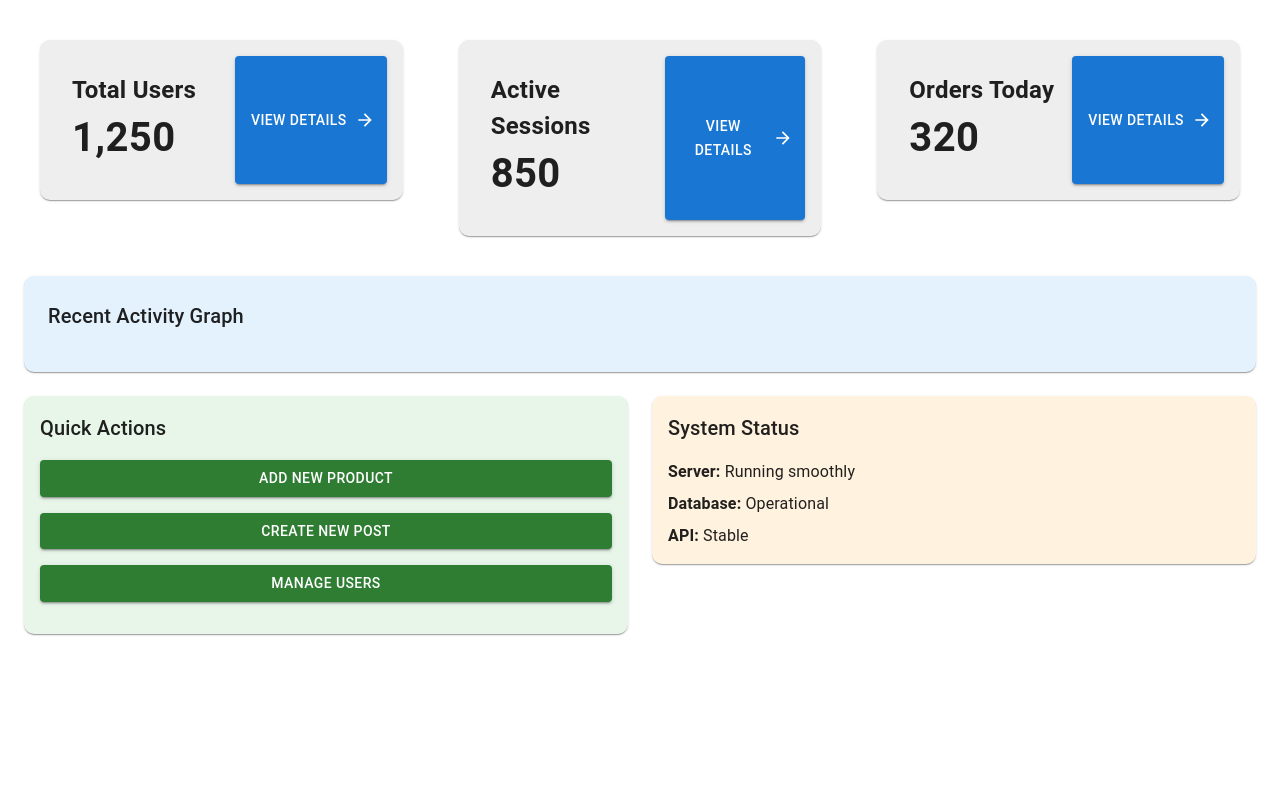
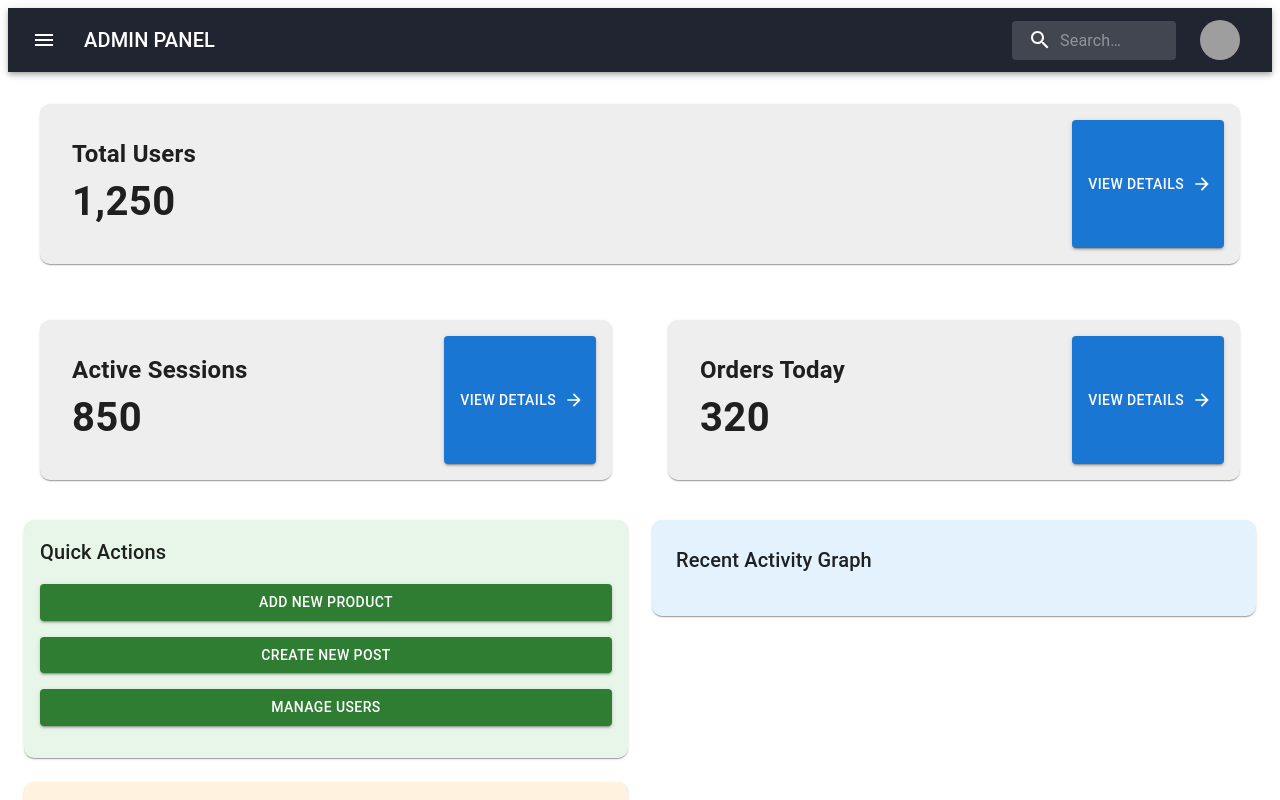
Before and after one commit to Dilhannn/AdminPanel, a React (Vite) app: page /mainPage in a window 1280 px wide. Shown: the top 800 px of the page. Built offline with nearby package versions, Linux system fonts and the light colour scheme; grey boxes are pictures that could not be loaded.

Commit message:
remove app.tsx folder

```diff
--- a/src/App.tsx
+++ /dev/null
@@ -1,26 +0,0 @@
-import { Route, Routes, Outlet } from 'react-router-dom';
-import MainPage from './pages/mainPage';
-import Login from './pages/login';
-import Categories from './pages/categories';
-import ProductDetails from './pages/productDetails';
-import Navbar from './pages/navbar';
-
-const LayoutWithNavbar: React.FC = () => (
-  <>
-    <Navbar />
-    <Outlet />
-  </>
-);
-
-const App: React.FC = () => (
-  <Routes>
-    <Route path="/" element={<Login />} />
-    <Route element={<LayoutWithNavbar />}>
-      <Route index element={<MainPage />} />
-      <Route path="/categories" element={<Categories />} />
-      <Route path="/productDetails" element={<ProductDetails />} />
-    </Route>
-  </Routes>
-);
-
-export default App;
--- a/src/main.tsx
+++ b/src/main.tsx
@@ -1,16 +1,29 @@
 import { StrictMode } from 'react';
 import { createRoot } from 'react-dom/client';
-import { BrowserRouter as Router, Route, Routes } from 'react-router-dom';
-import App from './App';
+import { BrowserRouter as Router,Outlet, Route, Routes } from 'react-router-dom';
 import MainPage from './pages/mainPage';
-// import './index.css';
+import Login from './pages/login';
+import Categories from './pages/categories';
+import ProductDetails from './pages/productDetails';
+import Navbar from './pages/navbar';
+
+const LayoutWithNavbar: React.FC = () => (
+  <>
+    <Navbar />
+    <Outlet />
+  </>
+);
 
 createRoot(document.getElementById('root')!).render(
   <StrictMode>
     <Router>
       <Routes>
-        <Route path="/*" element={<App />} />
-        <Route path="/mainPage" element={<MainPage />} />
+      <Route path="/" index element={<Login />} />
+    <Route element={<LayoutWithNavbar />}>
+      <Route path= "/mainPage" element={<MainPage />} />
+      <Route path="/categories" element={<Categories />} />
+      <Route path="/productDetails" element={<ProductDetails />} />
+    </Route>
       </Routes>
     </Router>
   </StrictMode>
--- a/src/pages/mainPage.tsx
+++ b/src/pages/mainPage.tsx
@@ -1,5 +1,6 @@
 import React from 'react';
-import { Box, Grid, Card, CardContent, Typography, Button } from '@mui/material';
+import { Box, Card, CardContent, Typography, Button } from '@mui/material';
+import Grid from '@mui/material/Grid2';
 import { styled } from '@mui/material/styles';
 import ArrowForwardIcon from '@mui/icons-material/ArrowForward';
 import { blue, green, orange } from '@mui/material/colors';
@@ -30,8 +31,7 @@ const MainPage: React.FC = () => {
   return (
     <Box sx={{ flexGrow: 1, padding: 2 }}>
       <Grid container spacing={3}>
-        {/* First Row: 3 Dashboard Cards */}
-        <Grid item xs={12} sm={4}>
+        <Grid size={12}>
           <DashboardCard>
             <CardContent>
               <CardTitle>Total Users</CardTitle>
@@ -42,7 +42,7 @@ const MainPage: React.FC = () => {
             </Button>
           </DashboardCard>
         </Grid>
-        <Grid item xs={12} sm={4}>
+        <Grid size={6} >
           <DashboardCard>
             <CardContent>
               <CardTitle>Active Sessions</CardTitle>
@@ -53,7 +53,7 @@ const MainPage: React.FC = () => {
             </Button>
           </DashboardCard>
         </Grid>
-        <Grid item xs={12} sm={4}>
+        <Grid size={6} >
           <DashboardCard>
             <CardContent>
               <CardTitle>Orders Today</CardTitle>
@@ -65,19 +65,8 @@ const MainPage: React.FC = () => {
           </DashboardCard>
         </Grid>
 
-        {/* Second Row: Graph or Stats Section */}
-        <Grid item xs={12}>
-          <Card sx={{ padding: 3, backgroundColor: blue[50], borderRadius: '10px' }}>
-            <Typography variant="h6" sx={{ marginBottom: 2 }}>
-              Recent Activity Graph
-            </Typography>
-            {/* Grafik burada olacak */}
-            {/* Örneğin, Chart.js veya Recharts kullanılabilir */}
-          </Card>
-        </Grid>
-
         {/* Third Row: Quick Actions */}
-        <Grid item xs={12} sm={6}>
+        <Grid size={6}>
           <Card sx={{ padding: 2, backgroundColor: green[50], borderRadius: '10px' }}>
             <Typography variant="h6" sx={{ marginBottom: 2 }}>
               Quick Actions
@@ -94,8 +83,19 @@ const MainPage: React.FC = () => {
           </Card>
         </Grid>
 
+             {/* Second Row: Graph or Stats Section */}
+             <Grid size={6}>
+          <Card sx={{ padding: 3, backgroundColor: blue[50], borderRadius: '10px' }}>
+            <Typography variant="h6" sx={{ marginBottom: 2 }}>
+              Recent Activity Graph
+            </Typography>
+            {/* Grafik burada olacak */}
+            {/* Örneğin, Chart.js veya Recharts kullanılabilir */}
+          </Card>
+        </Grid>
+
         {/* Fourth Row: System Status */}
-        <Grid item xs={12} sm={6}>
+        <Grid size={6}>
           <Card sx={{ padding: 2, backgroundColor: orange[50], borderRadius: '10px' }}>
             <Typography variant="h6" sx={{ marginBottom: 2 }}>
               System Status
--- a/src/pages/navbar.tsx
+++ b/src/pages/navbar.tsx
@@ -12,7 +12,7 @@ import InputBase from '@mui/material/InputBase';
 import MenuIcon from '@mui/icons-material/Menu';
 import SearchIcon from '@mui/icons-material/Search';
 import { useNavigate } from 'react-router-dom';
-import { Drawer, List, ListItem, ListItemText } from '@mui/material';
+import { Avatar, Drawer, List, ListItem, ListItemText } from '@mui/material';
 
 const Search = styled('div')(({ theme }) => ({
     position: 'relative',
@@ -73,8 +73,6 @@ export default function SearchAppBar() {
                     >
                         <MenuIcon />
                     </IconButton>
-
-                    {/* Drawer (Sidebar) */}
                     <Drawer
                         open={open}
                         onClose={() => setOpen(false)}
@@ -89,23 +87,22 @@ export default function SearchAppBar() {
                                 sx={{ bgcolor: "#202531", cursor: 'pointer' }}
                                 onClick={() => {
                                     setOpen(false),
-                                    navigate(`/categories`)
+                                        navigate(`/categories`)
                                 }}
                             >
-                                <CategoryIcon sx={{ color: "white",padding:1 }}/>
+                                <CategoryIcon sx={{ color: "white", padding: 1 }} />
                                 <ListItemText primary="Kategoriler" sx={{ color: "white" }} />
                             </ListItem>
-                            <ListItem sx={{ bgcolor: "#202531",cursor: 'pointer' }}>
-                            <SettingsIcon  sx={{ color: "white",padding:1 }}/>
+                            <ListItem sx={{ bgcolor: "#202531", cursor: 'pointer' }}>
+                                <SettingsIcon sx={{ color: "white", padding: 1 }} />
                                 <ListItemText primary="Settings" sx={{ color: "white" }} />
                             </ListItem>
-                            <ListItem sx={{ bgcolor: "#202531",cursor: 'pointer' }}>
-                                <PersonIcon sx={{ color: "white",padding:1 }}/>
+                            <ListItem sx={{ bgcolor: "#202531", cursor: 'pointer' }}>
+                                <PersonIcon sx={{ color: "white", padding: 1 }} />
                                 <ListItemText primary="Profile" sx={{ color: "white" }} />
                             </ListItem>
                         </List>
                     </Drawer>
-
                     <Typography
                         variant="h6"
                         noWrap
@@ -114,7 +111,7 @@ export default function SearchAppBar() {
                     >
                         ADMIN PANEL
                     </Typography>
-                    <Search>
+                    <Search sx={{marginRight:2}}>
                         <SearchIconWrapper>
                             <SearchIcon />
                         </SearchIconWrapper>
@@ -123,6 +120,9 @@ export default function SearchAppBar() {
                             inputProps={{ 'aria-label': 'search' }}
                         />
                     </Search>
+                    <IconButton>
+                    <Avatar  alt="Remy Sharp" src="/static/images/avatar/2.jpg" />
+                    </IconButton>
                 </Toolbar>
             </AppBar>
         </Box>
--- a/src/pages/productDetails.tsx
+++ b/src/pages/productDetails.tsx
@@ -3,7 +3,7 @@ import axios from "axios"
 import { Product } from "../models/product";
 import { ChangeEvent, useEffect, useState } from "react"
 import { useSearchParams } from 'react-router-dom';
-import { Grid } from "@mui/material";
+import Grid from '@mui/material/Grid2';
 
 const ProductDetails = () => {
   const [productList, setProductList] = useState<Product[]>()
@@ -81,7 +81,7 @@ const ProductDetails = () => {
         </DialogContent>
         <DialogActions>
           <Grid container>
-            <Grid item lg={12} >
+            <Grid size={12} >
               <TextField
                 variant="outlined"
                 value={product?.NAME}
@@ -143,7 +143,7 @@ const ProductDetails = () => {
                 margin="normal"
               />
             </Grid>
-            <Grid item lg={12} >
+            <Grid size={12} >
               <Button onClick={handleClose} color="secondary">
                 İptal
               </Button>
```
